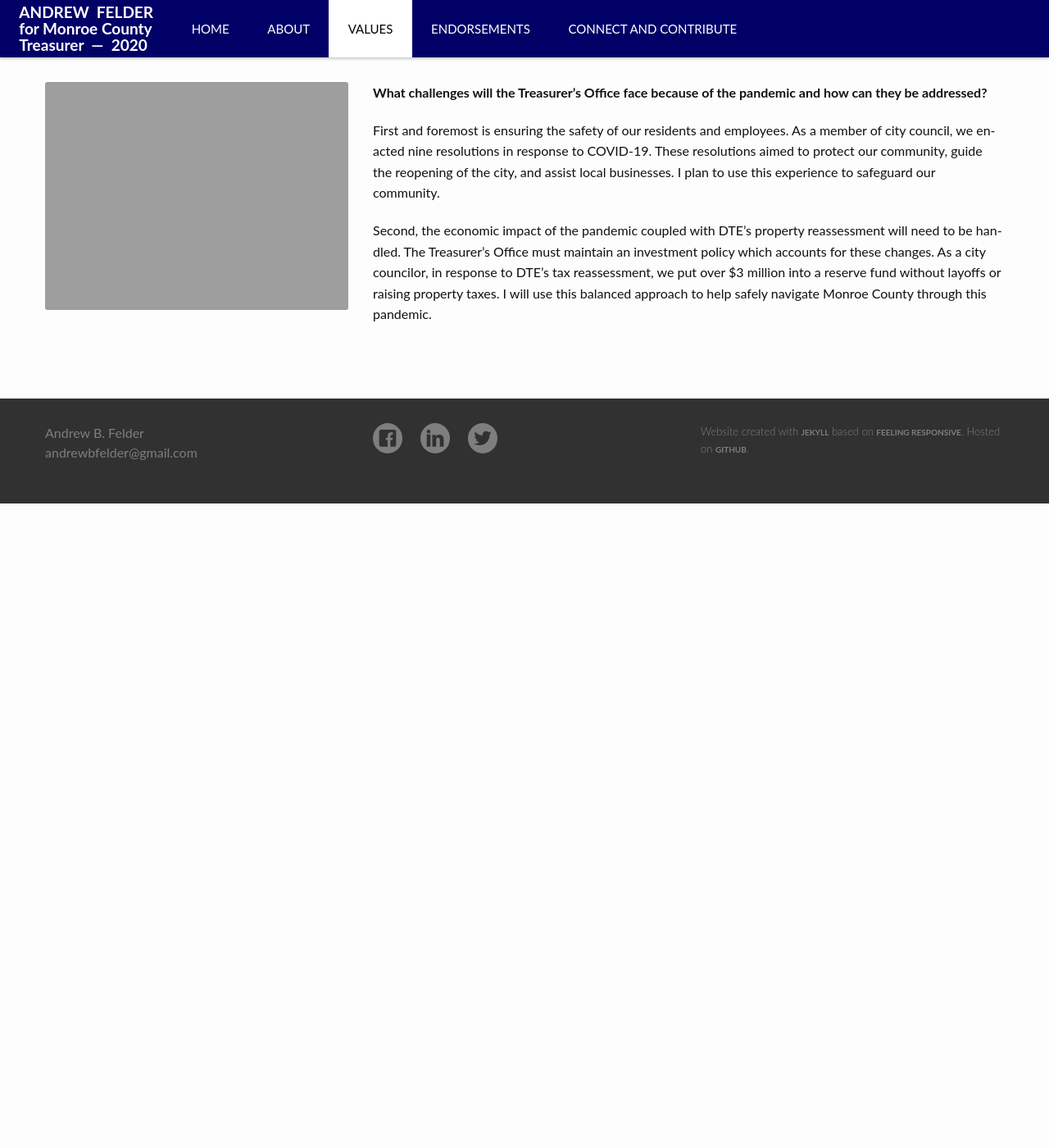
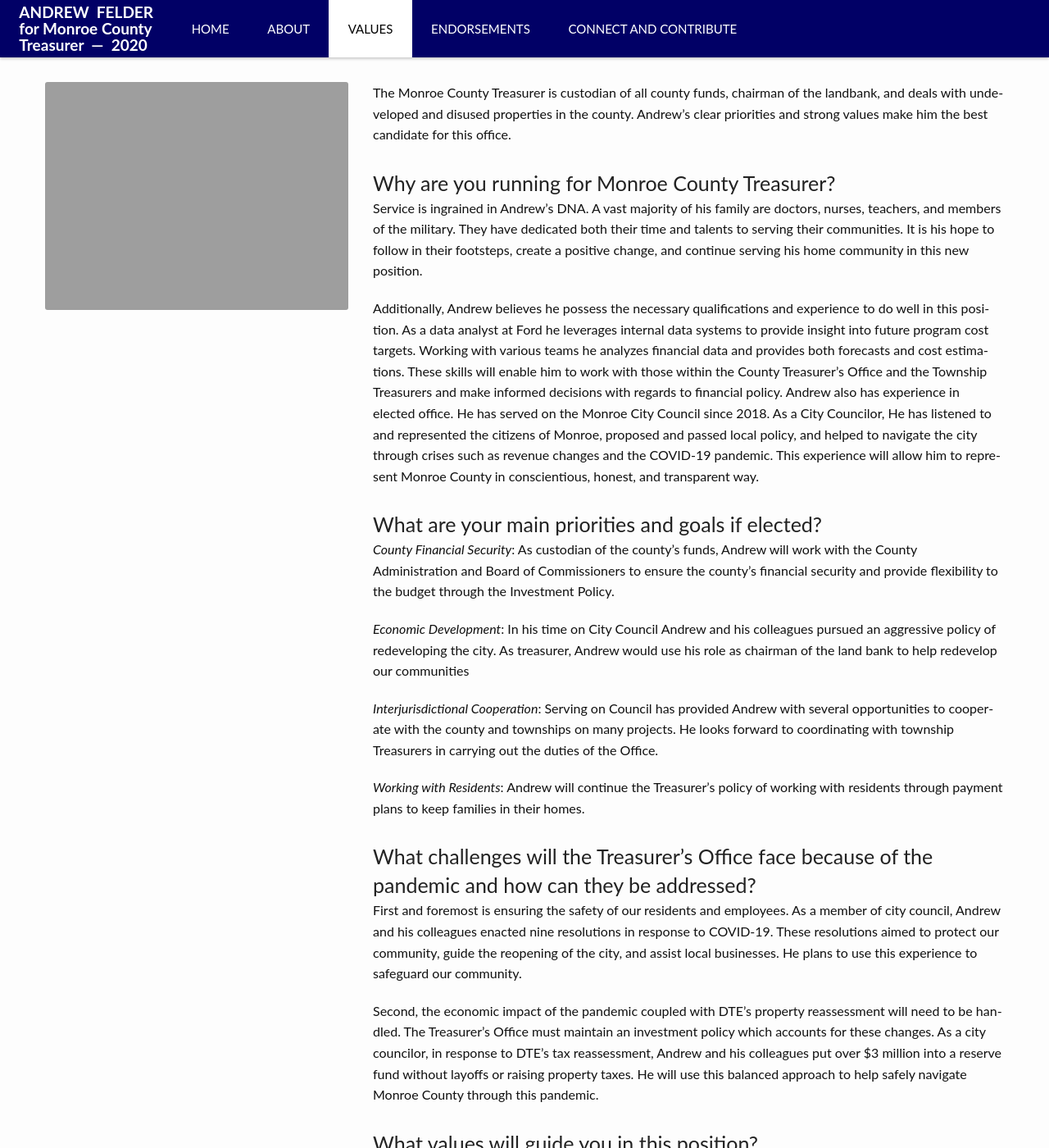
Before and after one commit to andyfelder/andyfelder.github.io, a Jekyll site: the page built from pages/values.md, in a window 1280 px wide and 1400 px high. Shown: the whole window at 82% size. Built offline with Jekyll 4.4.1, drawn with Linux system fonts in a browser that asks for light colours; some of the changed text lies outside the part shown.

Commit message:
Update values page

```diff
--- a/pages/values.md
+++ b/pages/values.md
@@ -7,18 +7,95 @@ image:
    title: Andrew Felder and his children.
 ---
 
-**What challenges will the Treasurer's Office face because of the pandemic and
-how can they be addressed?**
+The Monroe County Treasurer is custodian of all county funds, chairman of the
+landbank, and deals with undeveloped and disused properties in the county.
+Andrew’s clear priorities and strong values make him the best candidate for
+this office.
+
+
+### Why are you running for Monroe County Treasurer?
+
+Service is ingrained in Andrew’s DNA. A vast majority of his family are
+doctors, nurses, teachers, and members of the military. They have dedicated
+both their time and talents to serving their communities. It is his hope to
+follow in their footsteps, create a positive change, and continue serving his
+home community in this new position.
+
+Additionally, Andrew believes he possess the necessary qualifications and
+experience to do well in this position. As a data analyst at Ford he leverages
+internal data systems to provide insight into future program cost targets.
+Working with various teams he analyzes financial data and provides both
+forecasts and cost estimations. These skills will enable him to work with those
+within the County Treasurer’s Office and the Township Treasurers and make
+informed decisions with regards to financial policy. Andrew also has experience
+in elected office. He has served on the Monroe City Council since 2018. As a
+City Councilor, He has listened to and represented the citizens of Monroe,
+proposed and passed local policy, and helped to navigate the city through
+crises such as revenue changes and the COVID-19 pandemic. This experience will
+allow him to represent Monroe County in conscientious, honest, and transparent
+way.
+
+
+### What are your main priorities and goals if elected?
+
+_County Financial Security_: As custodian of the county's funds, Andrew will
+work with the County Administration and Board of Commissioners to ensure the
+county's financial security and provide flexibility to the budget through the
+Investment Policy.
+
+_Economic Development_: In his time on City Council Andrew and his colleagues
+pursued an aggressive policy of redeveloping the city. As treasurer, Andrew
+would use his role as chairman of the land bank to help redevelop our
+communities
+
+_Interjurisdictional Cooperation_: Serving on Council has provided Andrew with
+several opportunities to cooperate with the county and townships on many
+projects. He looks forward to coordinating with township Treasurers in carrying
+out the duties of the Office.
+
+_Working with Residents_: Andrew will continue the Treasurer's policy of
+working with residents through payment plans to keep families in their homes.
+
+
+### What challenges will the Treasurer’s Office face because of the pandemic and how can they be addressed?
 
 First and foremost is ensuring the safety of our residents and employees. As a
-member of city council, we enacted nine resolutions in response to COVID-19.
-These resolutions aimed to protect our community, guide the reopening of the
-city, and assist local businesses.  I plan to use this experience to safeguard
-our community.
+member of city council, Andrew and his colleagues enacted nine resolutions in
+response to COVID-19. These resolutions aimed to protect our community, guide
+the reopening of the city, and assist local businesses. He plans to use this
+experience to safeguard our community.
 
-Second, the economic impact of the pandemic coupled with DTE's property
-reassessment will need to be handled. The Treasurer's Office must maintain an
+Second, the economic impact of the pandemic coupled with DTE’s property
+reassessment will need to be handled. The Treasurer’s Office must maintain an
 investment policy which accounts for these changes. As a city councilor, in
-response to DTE's tax reassessment, we put over $3 million into a reserve fund
-without layoffs or raising property taxes. I will use this balanced approach to
-help safely navigate Monroe County through this pandemic.
+response to DTE’s tax reassessment, Andrew and his colleagues put over $3
+million into a reserve fund without layoffs or raising property taxes. He will
+use this balanced approach to help safely navigate Monroe County through this
+pandemic.
+
+
+### What values will guide you in this position?
+
+_Family_: Andrew’s hope is to ensure Monroe County continues to be a wonderful
+place for his children, Teddy and Emmy, to grow-up.
+
+_Community Driven_: Andrew believes that communities, and the people who make
+them up, provide support, resources, and connections. He plans to reach out to
+the community, be guided by their concerns and needs, and serve them to the
+best of his ability.
+
+_Balanced Approach_: Ensuring fiscal responsibility in Monroe County requires
+consideration of both the overall budgetary issues and the financial concerns
+of businesses and individuals. He will pursue a policy approach which protects
+the finances and the people of Monroe County.
+
+_Experience_: Experience in financial management, service, and community
+engagement are absolutely necessary to being a successful County Treasurer.
+Andrew will utilize his experience as a data analyst at Ford, a City Councilor
+of Monroe, and an active member of the community to aid him in this position.
+
+_Honesty_: Finally, Andrew strives to be open, honest, and transparent. He
+believes that community trust can only exist when these are present. He
+encourages members of the community to discuss the critical issues facing our
+Monroe County with him and he will provide honest responses. He plans to bring
+all of these values with him to office.
```
